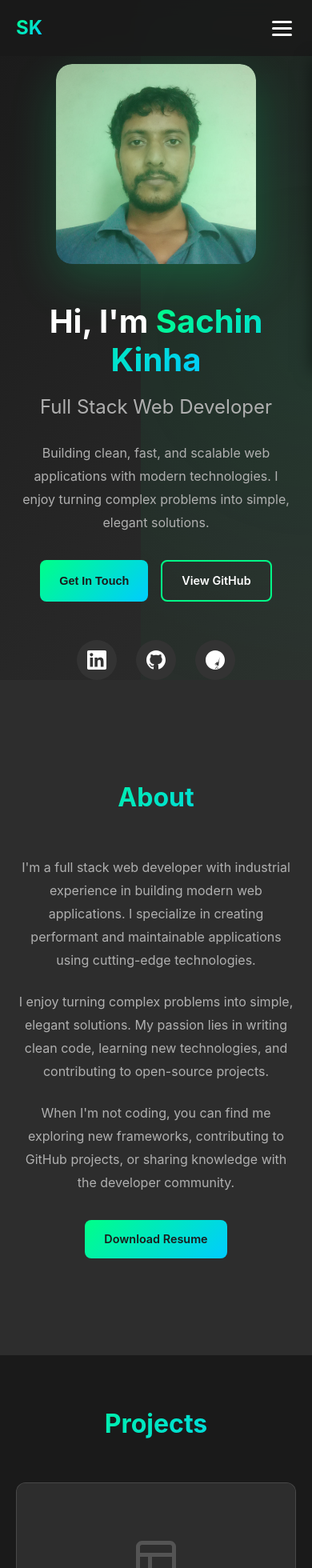
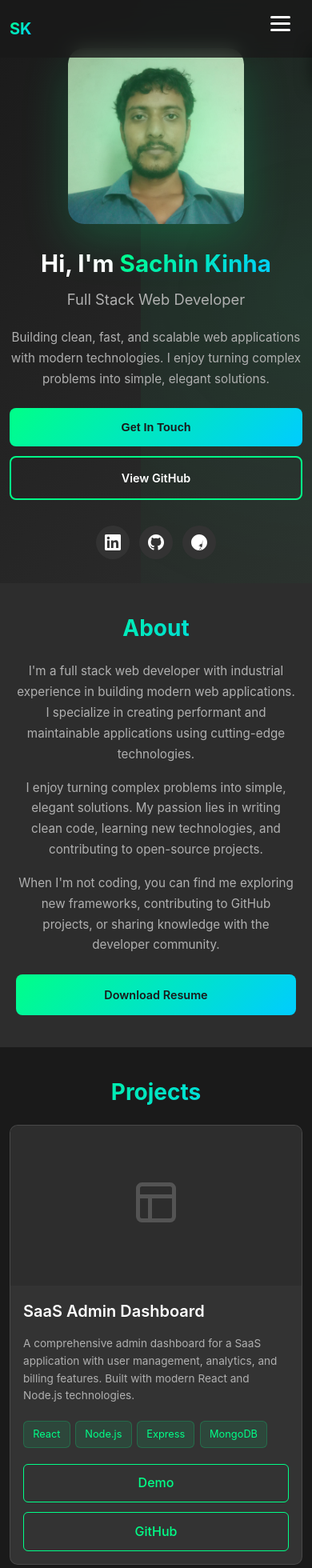
Before and after one commit to Tim-Alpha/react-portfolio, a Vue app: page / in a window 390 px wide. Shown: the top 1960 px of the page at 80% size. Built offline with nearby package versions, Linux system fonts and the light colour scheme.

Commit message:
update: responsive design across components with improved styles and accessibility features

```diff
--- a/index.html
+++ b/index.html
@@ -3,7 +3,9 @@
   <head>
     <meta charset="UTF-8" />
     <link rel="icon" type="image/svg+xml" href="/vite.svg" />
-    <meta name="viewport" content="width=device-width, initial-scale=1.0" />
+    <meta name="viewport" content="width=device-width, initial-scale=1.0, maximum-scale=5.0, user-scalable=yes" />
+    <meta name="theme-color" content="#1a1a1a" />
+    <meta name="mobile-web-app-capable" content="yes" />
     <title>Sachin Kinha - Full Stack Web Developer</title>
   </head>
   <body>
--- a/src/components/About.css
+++ b/src/components/About.css
@@ -23,7 +23,34 @@
 }
 
 @media (max-width: 768px) {
+  .about-content {
+    padding: 0 0.5rem;
+  }
+
   .about-description {
     font-size: 1rem;
+    margin-bottom: 1.25rem;
+    line-height: 1.7;
+  }
+
+  .about-cta {
+    margin-top: 1.5rem;
+  }
+
+  .about-cta .btn {
+    width: 100%;
+    max-width: 280px;
   }
 }
+
+@media (max-width: 480px) {
+  .about-description {
+    font-size: 0.95rem;
+    margin-bottom: 1rem;
+  }
+
+  .about-cta .btn {
+    max-width: 100%;
+    padding: 0.85rem 1.5rem;
+  }
+}
--- a/src/components/Contact.css
+++ b/src/components/Contact.css
@@ -35,6 +35,9 @@
   font-size: 1rem;
   font-family: inherit;
   transition: all 0.3s ease;
+  -webkit-appearance: none;
+  -moz-appearance: none;
+  appearance: none;
 }
 
 .form-input:focus {
@@ -109,9 +112,96 @@
   flex-shrink: 0;
 }
 
+@media (max-width: 968px) {
+  .contact-content {
+    grid-template-columns: 1fr;
+    gap: 2.5rem;
+  }
+}
+
 @media (max-width: 768px) {
   .contact-content {
-    grid-template-columns: 1fr;
     gap: 2rem;
   }
+
+  .contact-form {
+    gap: 1.25rem;
+  }
+
+  .form-input {
+    padding: 0.9rem;
+    font-size: 0.95rem;
+  }
+
+  .form-textarea {
+    min-height: 110px;
+  }
+
+  .form-submit {
+    padding: 0.9rem 1.75rem;
+    font-size: 0.95rem;
+    -webkit-tap-highlight-color: rgba(0, 255, 136, 0.2);
+  }
+
+  .contact-info {
+    gap: 1.5rem;
+  }
+
+  .contact-item {
+    padding: 1.25rem;
+  }
+
+  .contact-item h3 {
+    font-size: 1.1rem;
+  }
+
+  .contact-social-link {
+    padding: 0.9rem;
+    -webkit-tap-highlight-color: rgba(0, 255, 136, 0.2);
+  }
 }
+
+@media (max-width: 480px) {
+  .contact-content {
+    gap: 1.75rem;
+  }
+
+  .contact-form {
+    gap: 1rem;
+  }
+
+  .form-input {
+    padding: 0.85rem;
+    font-size: 0.9rem;
+  }
+
+  .form-textarea {
+    min-height: 100px;
+  }
+
+  .form-submit {
+    padding: 0.85rem 1.5rem;
+    font-size: 0.9rem;
+  }
+
+  .contact-item {
+    padding: 1rem;
+  }
+
+  .contact-item h3 {
+    font-size: 1rem;
+  }
+
+  .contact-item a {
+    font-size: 0.95rem;
+  }
+
+  .contact-social {
+    gap: 0.875rem;
+  }
+
+  .contact-social-link {
+    padding: 0.85rem;
+    font-size: 0.95rem;
+  }
+}
--- a/src/components/Footer.css
+++ b/src/components/Footer.css
@@ -33,8 +33,51 @@
 }
 
 @media (max-width: 768px) {
+  .footer {
+    padding: 1.5rem 0;
+  }
+
   .footer-content {
     flex-direction: column;
     text-align: center;
+    gap: 1.25rem;
+  }
+
+  .footer-text {
+    font-size: 0.85rem;
+  }
+
+  .footer-links {
+    gap: 1.25rem;
+    flex-wrap: wrap;
+    justify-content: center;
+  }
+
+  .footer-link {
+    font-size: 0.85rem;
+    -webkit-tap-highlight-color: rgba(0, 255, 136, 0.2);
+    padding: 0.25rem;
   }
 }
+
+@media (max-width: 480px) {
+  .footer {
+    padding: 1.25rem 0;
+  }
+
+  .footer-content {
+    gap: 1rem;
+  }
+
+  .footer-text {
+    font-size: 0.8rem;
+  }
+
+  .footer-links {
+    gap: 1rem;
+  }
+
+  .footer-link {
+    font-size: 0.8rem;
+  }
+}
--- a/src/components/Header.css
+++ b/src/components/Header.css
@@ -6,8 +6,15 @@
   z-index: 1000;
   background-color: rgba(26, 26, 26, 0.8);
   backdrop-filter: blur(10px);
+  -webkit-backdrop-filter: blur(10px);
   transition: all 0.3s ease;
   padding: 1rem 0;
+}
+
+@media (max-width: 768px) {
+  .header {
+    padding: 0.75rem 0;
+  }
 }
 
 .header.scrolled {
@@ -25,6 +32,13 @@
   cursor: pointer;
   font-size: 1.5rem;
   font-weight: 700;
+  -webkit-tap-highlight-color: transparent;
+}
+
+@media (max-width: 480px) {
+  .logo {
+    font-size: 1.25rem;
+  }
 }
 
 .logo-text {
@@ -74,7 +88,9 @@
   background: none;
   border: none;
   cursor: pointer;
-  padding: 5px;
+  padding: 8px;
+  -webkit-tap-highlight-color: transparent;
+  z-index: 1001;
 }
 
 .mobile-menu-btn span {
@@ -85,6 +101,10 @@
   border-radius: 2px;
 }
 
+.mobile-menu-btn:active span {
+  opacity: 0.7;
+}
+
 @media (max-width: 768px) {
   .mobile-menu-btn {
     display: flex;
@@ -92,15 +112,18 @@
 
   .nav-links {
     position: fixed;
-    top: 70px;
+    top: 60px;
     left: 0;
     right: 0;
+    bottom: 0;
     background-color: var(--bg-primary);
     flex-direction: column;
-    padding: 2rem;
+    padding: 2rem 1rem;
     transform: translateX(100%);
     transition: transform 0.3s ease;
     box-shadow: 0 5px 20px rgba(0, 0, 0, 0.5);
+    overflow-y: auto;
+    -webkit-overflow-scrolling: touch;
   }
 
   .nav-links.open {
@@ -114,6 +137,26 @@
 
   .nav-links li a {
     display: block;
-    padding: 1rem;
+    padding: 1.25rem 1rem;
+    font-size: 1.1rem;
+    -webkit-tap-highlight-color: rgba(0, 255, 136, 0.2);
+    border-radius: 8px;
+    transition: background-color 0.2s ease;
+  }
+
+  .nav-links li a:active {
+    background-color: rgba(0, 255, 136, 0.1);
   }
 }
+
+@media (max-width: 480px) {
+  .nav-links {
+    top: 55px;
+    padding: 1.5rem 1rem;
+  }
+
+  .nav-links li a {
+    padding: 1rem;
+    font-size: 1rem;
+  }
+}
--- a/src/components/Header.tsx
+++ b/src/components/Header.tsx
@@ -12,6 +12,27 @@ const Header = () => {
     window.addEventListener('scroll', handleScroll);
     return () => window.removeEventListener('scroll', handleScroll);
   }, []);
+
+  useEffect(() => {
+    const handleClickOutside = (event: MouseEvent) => {
+      const target = event.target as HTMLElement;
+      if (isMobileMenuOpen && !target.closest('.nav') && !target.closest('.mobile-menu-btn')) {
+        setIsMobileMenuOpen(false);
+      }
+    };
+
+    if (isMobileMenuOpen) {
+      document.addEventListener('click', handleClickOutside);
+      document.body.style.overflow = 'hidden';
+    } else {
+      document.body.style.overflow = '';
+    }
+
+    return () => {
+      document.removeEventListener('click', handleClickOutside);
+      document.body.style.overflow = '';
+    };
+  }, [isMobileMenuOpen]);
 
   const scrollToSection = (id: string) => {
     const element = document.getElementById(id);
--- a/src/components/Hero.css
+++ b/src/components/Hero.css
@@ -230,24 +230,102 @@
 }
 
 @media (max-width: 768px) {
+  .hero {
+    padding-top: 70px;
+    min-height: auto;
+    padding-bottom: 40px;
+  }
+
+  .hero-content {
+    gap: 2.5rem;
+  }
+
   .hero-title {
-    font-size: 2.5rem;
+    font-size: 2.25rem;
+    margin-bottom: 0.75rem;
   }
 
   .hero-subtitle {
-    font-size: 1.5rem;
+    font-size: 1.35rem;
+    margin-bottom: 1.25rem;
   }
 
   .hero-description {
     font-size: 1rem;
+    margin-bottom: 1.5rem;
+    line-height: 1.7;
+  }
+
+  .hero-buttons {
+    flex-direction: column;
+    gap: 0.75rem;
+    margin-bottom: 2rem;
   }
 
   .btn {
-    padding: 0.8rem 1.5rem;
-    font-size: 0.9rem;
+    padding: 0.9rem 1.75rem;
+    font-size: 0.95rem;
+    width: 100%;
+    max-width: 280px;
   }
 
   .hero-image-wrapper {
-    max-width: 250px;
+    max-width: 280px;
+  }
+
+  .hero-social {
+    gap: 1rem;
+  }
+
+  .social-link {
+    width: 45px;
+    height: 45px;
   }
 }
+
+@media (max-width: 480px) {
+  .hero {
+    padding-top: 60px;
+    padding-bottom: 30px;
+  }
+
+  .hero-content {
+    gap: 2rem;
+  }
+
+  .hero-title {
+    font-size: 1.85rem;
+  }
+
+  .hero-subtitle {
+    font-size: 1.15rem;
+  }
+
+  .hero-description {
+    font-size: 0.95rem;
+  }
+
+  .btn {
+    padding: 0.85rem 1.5rem;
+    font-size: 0.9rem;
+    max-width: 100%;
+  }
+
+  .hero-image-wrapper {
+    max-width: 220px;
+  }
+
+  .hero-social {
+    gap: 0.75rem;
+  }
+
+  .social-link {
+    width: 42px;
+    height: 42px;
+  }
+
+  .social-link svg {
+    width: 20px;
+    height: 20px;
+  }
+}
--- a/src/components/Projects.css
+++ b/src/components/Projects.css
@@ -91,9 +91,75 @@
   color: var(--bg-primary);
 }
 
+@media (max-width: 968px) {
+  .projects-grid {
+    grid-template-columns: repeat(auto-fill, minmax(300px, 1fr));
+    gap: 1.75rem;
+  }
+}
+
 @media (max-width: 768px) {
   .projects-grid {
     grid-template-columns: 1fr;
     gap: 1.5rem;
+    margin-top: 1.5rem;
+  }
+
+  .project-card {
+    border-radius: 10px;
+  }
+
+  .project-content {
+    padding: 1.25rem;
+  }
+
+  .project-title {
+    font-size: 1.35rem;
+    margin-bottom: 0.875rem;
+  }
+
+  .project-description {
+    font-size: 0.9rem;
+    margin-bottom: 1.25rem;
+    line-height: 1.6;
+  }
+
+  .project-tags {
+    gap: 0.4rem;
+    margin-bottom: 1.25rem;
+  }
+
+  .project-tag {
+    padding: 0.35rem 0.7rem;
+    font-size: 0.8rem;
+  }
+
+  .project-links {
+    flex-direction: column;
+    gap: 0.75rem;
+  }
+
+  .project-link {
+    padding: 0.65rem 1rem;
+    text-align: center;
+    -webkit-tap-highlight-color: rgba(0, 255, 136, 0.2);
   }
 }
+
+@media (max-width: 480px) {
+  .projects-grid {
+    gap: 1.25rem;
+  }
+
+  .project-content {
+    padding: 1rem;
+  }
+
+  .project-title {
+    font-size: 1.25rem;
+  }
+
+  .project-description {
+    font-size: 0.85rem;
+  }
+}
--- a/src/components/Skills.css
+++ b/src/components/Skills.css
@@ -75,8 +75,60 @@
   border: 1px solid rgba(65, 184, 131, 0.3);
 }
 
+@media (max-width: 968px) {
+  .skills-grid {
+    grid-template-columns: repeat(auto-fit, minmax(280px, 1fr));
+    gap: 1.75rem;
+  }
+}
+
 @media (max-width: 768px) {
   .skills-grid {
     grid-template-columns: 1fr;
+    gap: 1.5rem;
+    margin-top: 1.5rem;
+  }
+
+  .skill-category {
+    padding: 1.75rem 1.5rem;
+    border-radius: 10px;
+  }
+
+  .category-title {
+    font-size: 1.35rem;
+    margin-bottom: 1.25rem;
+  }
+
+  .skills-list {
+    gap: 0.7rem;
+  }
+
+  .skill-item {
+    padding: 0.55rem 1rem;
+    font-size: 0.85rem;
+  }
+
+  .skills-vue {
+    margin-top: 2rem;
   }
 }
+
+@media (max-width: 480px) {
+  .skill-category {
+    padding: 1.5rem 1.25rem;
+  }
+
+  .category-title {
+    font-size: 1.25rem;
+    margin-bottom: 1rem;
+  }
+
+  .skills-list {
+    gap: 0.6rem;
+  }
+
+  .skill-item {
+    padding: 0.5rem 0.9rem;
+    font-size: 0.8rem;
+  }
+}
--- a/src/index.css
+++ b/src/index.css
@@ -24,10 +24,29 @@ body {
   color: var(--text-primary);
   line-height: 1.6;
   overflow-x: hidden;
+  -webkit-tap-highlight-color: transparent;
+  -webkit-touch-callout: none;
+  -webkit-user-select: none;
+  user-select: none;
+}
+
+/* Allow text selection in content areas */
+p, span, h1, h2, h3, h4, h5, h6, a, li {
+  -webkit-user-select: text;
+  user-select: text;
 }
 
 html {
   scroll-behavior: smooth;
+  -webkit-text-size-adjust: 100%;
+  text-size-adjust: 100%;
+}
+
+/* Improve scrolling on mobile */
+@media (max-width: 768px) {
+  * {
+    -webkit-overflow-scrolling: touch;
+  }
 }
 
 a {
@@ -43,6 +62,18 @@ a:hover {
 button {
   cursor: pointer;
   transition: all 0.3s ease;
+  -webkit-tap-highlight-color: rgba(0, 255, 136, 0.2);
+  touch-action: manipulation;
+  min-height: 44px;
+  min-width: 44px;
+}
+
+/* Improve button touch targets on mobile */
+@media (max-width: 768px) {
+  button, .btn, a.btn {
+    min-height: 48px;
+    min-width: 48px;
+  }
 }
 
 .container {
@@ -70,12 +101,52 @@ button {
   background-clip: text;
 }
 
-@media (max-width: 768px) {
-  .section-title {
-    font-size: 2rem;
+/* Tablet styles */
+@media (max-width: 968px) {
+  .container {
+    padding: 0 30px;
   }
 
   .section {
-    padding: 60px 0;
+    padding: 70px 0;
+  }
+
+  .section-title {
+    font-size: 2.5rem;
+    margin-bottom: 2.5rem;
   }
 }
+
+/* Mobile styles */
+@media (max-width: 768px) {
+  .container {
+    padding: 0 16px;
+  }
+
+  .section {
+    padding: 50px 0;
+    min-height: auto;
+  }
+
+  .section-title {
+    font-size: 2rem;
+    margin-bottom: 2rem;
+    line-height: 1.2;
+  }
+}
+
+/* Small mobile styles */
+@media (max-width: 480px) {
+  .container {
+    padding: 0 12px;
+  }
+
+  .section {
+    padding: 40px 0;
+  }
+
+  .section-title {
+    font-size: 1.75rem;
+    margin-bottom: 1.5rem;
+  }
+}
```
